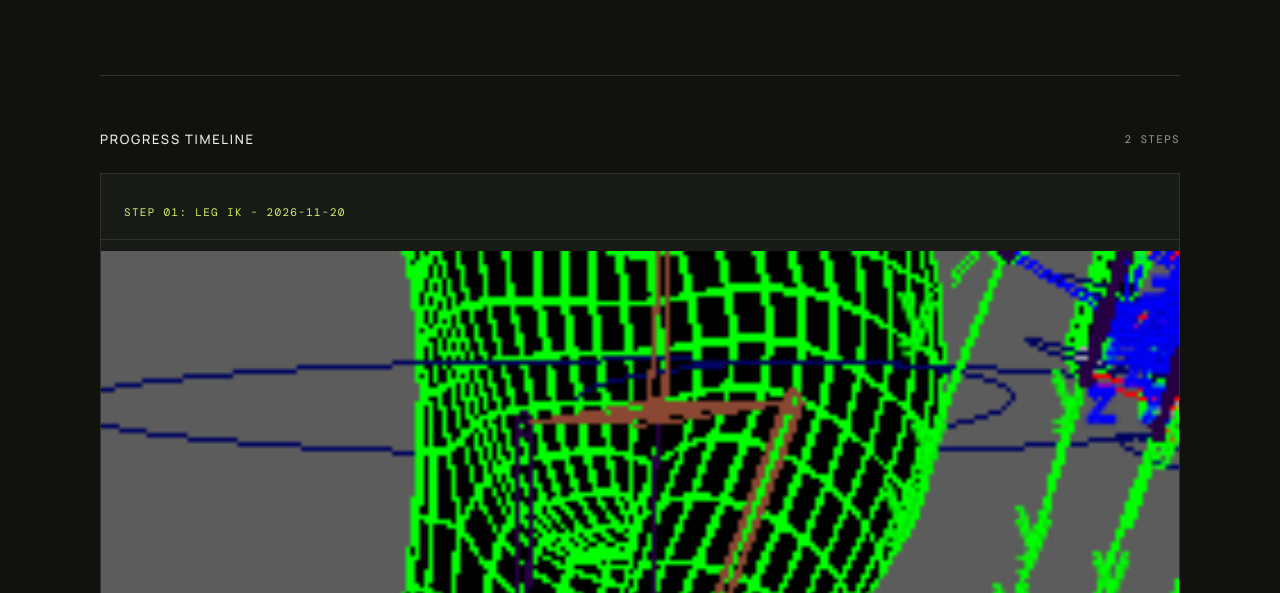
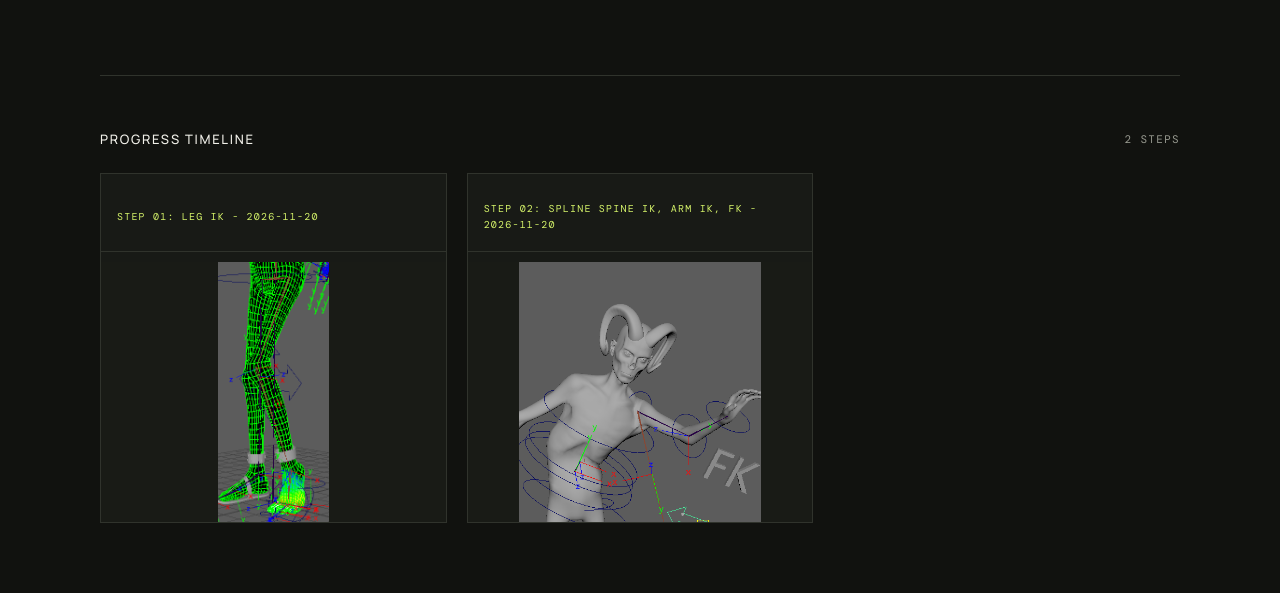
Before and after one commit to shcgvfx/shcgvfx.github.io, a plain HTML site: page project-01.html in a window 1280 px wide. Shown: the part 359-952 px from the top of the page. Drawn offline with nearby package versions, Linux system fonts and the light colour scheme.

Commit message:
Show progress images in compact grid

```diff
--- a/project-01.html
+++ b/project-01.html
@@ -29,12 +29,13 @@
       .timeline-head h2 { margin:0; font-size:13px; font-weight:500; letter-spacing:.13em; text-transform:uppercase; }
       .meta { color:var(--muted); }
       .empty-state { min-height:230px; display:grid; place-items:center; border:1px dashed #3b3f32; color:var(--muted); background:linear-gradient(135deg,#171914,#11120f); text-align:center; padding:30px; font:11px var(--mono); letter-spacing:.12em; }
-      .timeline-list { list-style:none; margin:0; padding:0; display:grid; gap:35px; }
-      .timeline-item { border:1px solid var(--line); background:var(--panel); }
-      .step-heading { padding:20px 23px; color:var(--lime); border-bottom:1px solid var(--line); }
-      .step-image { display:block; width:100%; height:auto; background:#191b16; }
+      .timeline-list { list-style:none; margin:0; padding:0; display:grid; grid-template-columns:repeat(3,minmax(0,1fr)); gap:20px; align-items:start; }
+      .timeline-item { min-width:0; border:1px solid var(--line); background:var(--panel); overflow:hidden; }
+      .step-heading { min-height:68px; display:flex; align-items:center; padding:14px 16px; color:var(--lime); border-bottom:1px solid var(--line); font-size:10px; line-height:1.6; }
+      .step-image { display:block; width:100%; height:260px; object-fit:contain; background:#191b16; }
       footer { min-height:70px; border-top:1px solid var(--line); display:flex; justify-content:space-between; align-items:center; }
-      @media (max-width:700px) { .shell { width:calc(100% - 40px); } .topbar { height:70px; } .intro { padding:70px 0 58px; } .timeline { padding:40px 0 72px; } .step-heading { padding:17px; } }
+      @media (max-width:900px) { .timeline-list { grid-template-columns:repeat(2,minmax(0,1fr)); } }
+      @media (max-width:700px) { .shell { width:calc(100% - 40px); } .topbar { height:70px; } .intro { padding:70px 0 58px; } .timeline { padding:40px 0 72px; } .timeline-list { grid-template-columns:1fr; gap:16px; } .step-heading { min-height:unset; padding:17px; } .step-image { height:240px; } }
     </style>
   </head>
   <body>
```
